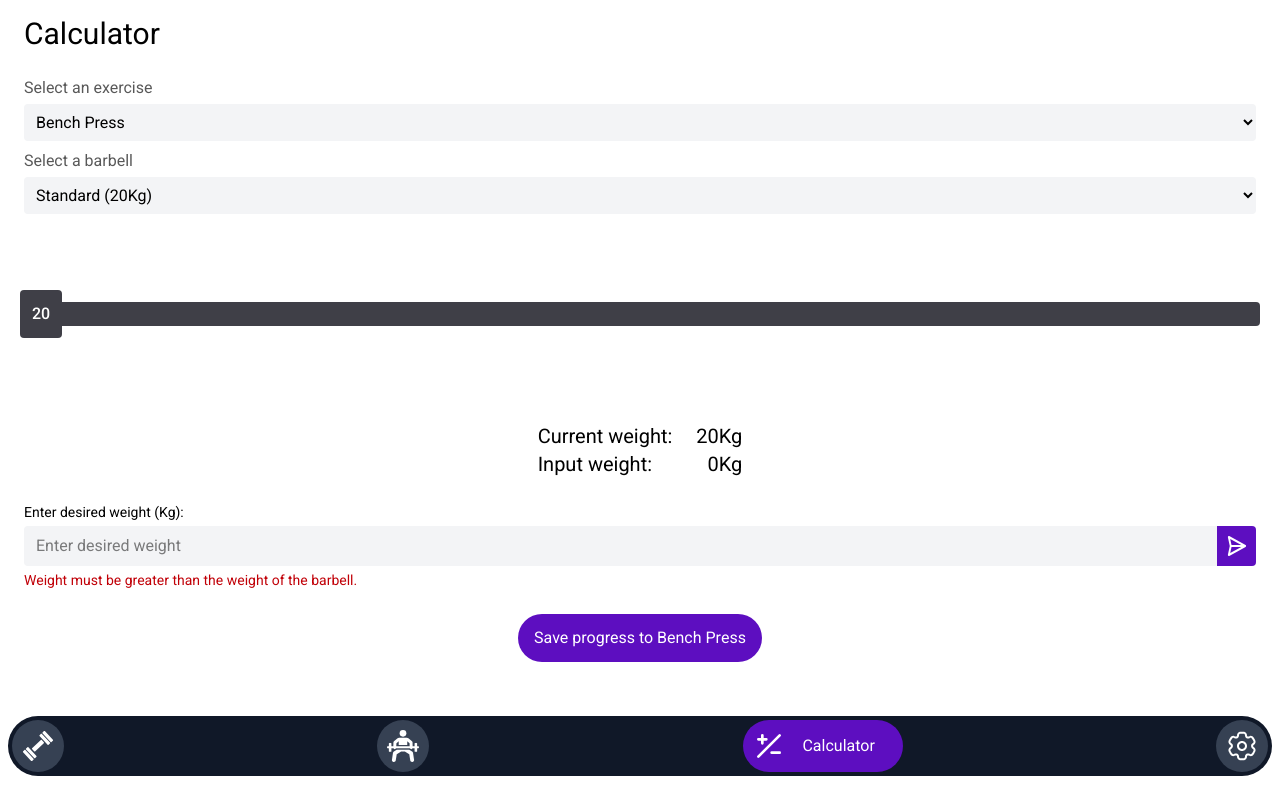
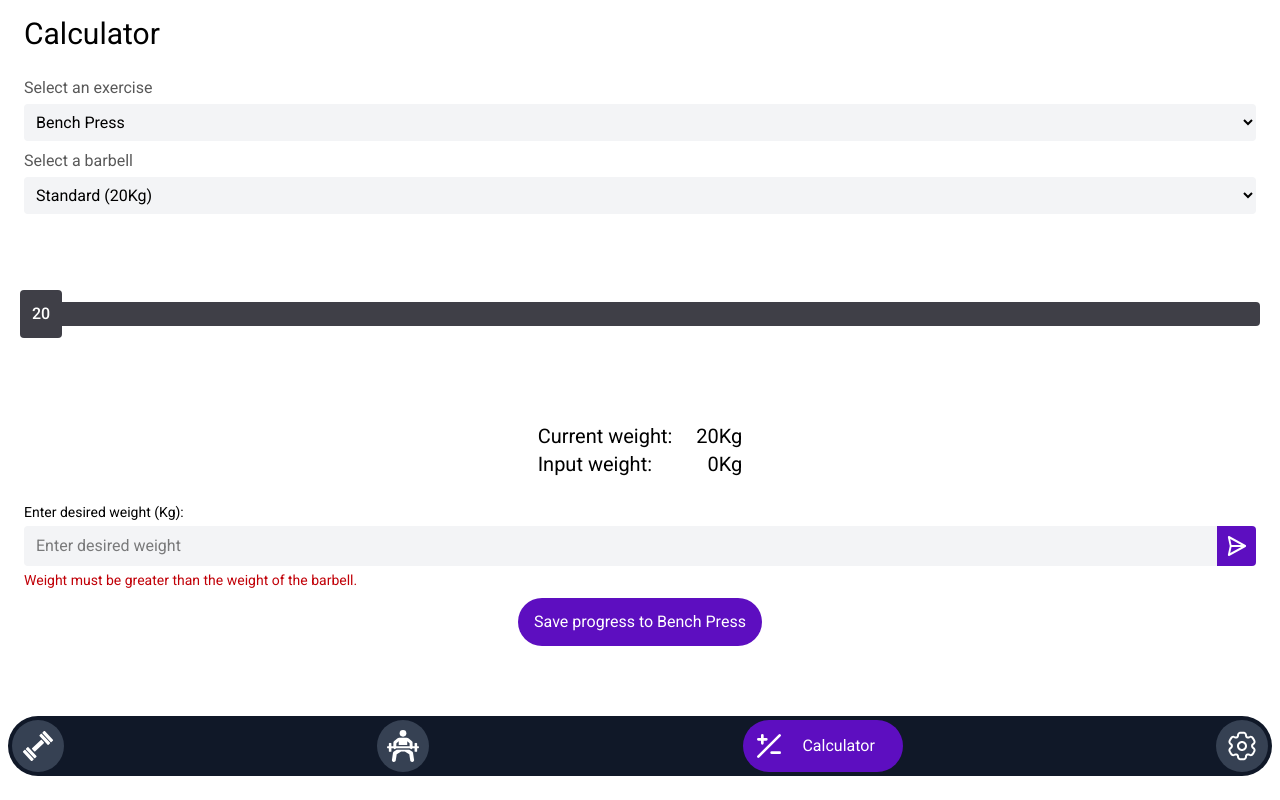
Before and after one commit to valenvirzi/Load-Up, a React (Vite) app: page /calculator in a window 1280 px wide. Both pictures are taken after a click on the button 1236 px from the left and 546 px from the top of the page. Built offline with nearby package versions, Linux system fonts and the light colour scheme.

Commit message:
better error display

```diff
--- a/src/pages/CalculatorPage.tsx
+++ b/src/pages/CalculatorPage.tsx
@@ -136,7 +136,9 @@ const CalculatorPage: React.FC = () => {
           </span>
         </div>
       </div>
-      <section className="relative top-2 flex w-full flex-col items-stretch gap-1 px-2">
+      <section
+        className={`relative top-2 flex w-full flex-col items-stretch gap-1 px-2`}
+      >
         <label className="text-sm" htmlFor="desiredWeight">
           {t("enterDesiredWeight")} ({massUnit}):
         </label>
@@ -178,14 +180,20 @@ const CalculatorPage: React.FC = () => {
             <img className="w-6" src="./send-arrow.svg" alt="Submit" />
           </button>
         </div>
-        {error ? <p className="text-sm text-red-700">{t(error)}</p> : <></>}
+        {error ? (
+          <p className="absolute -bottom-6 left-2 text-sm text-red-700">
+            {t(error)}
+          </p>
+        ) : (
+          <></>
+        )}
       </section>
       {exercises.length === 0 ? (
         <></>
       ) : (
         <section className="flex justify-center p-2">
           <button
-            className="mt-2 cursor-pointer rounded-full bg-violet-800 p-3 px-4 text-white hover:bg-violet-800/85"
+            className="mt-4 cursor-pointer rounded-full bg-violet-800 p-3 px-4 text-white hover:bg-violet-800/85"
             type="button"
           >
             {t("saveProgressTo")} {currentExercise.name}
```
